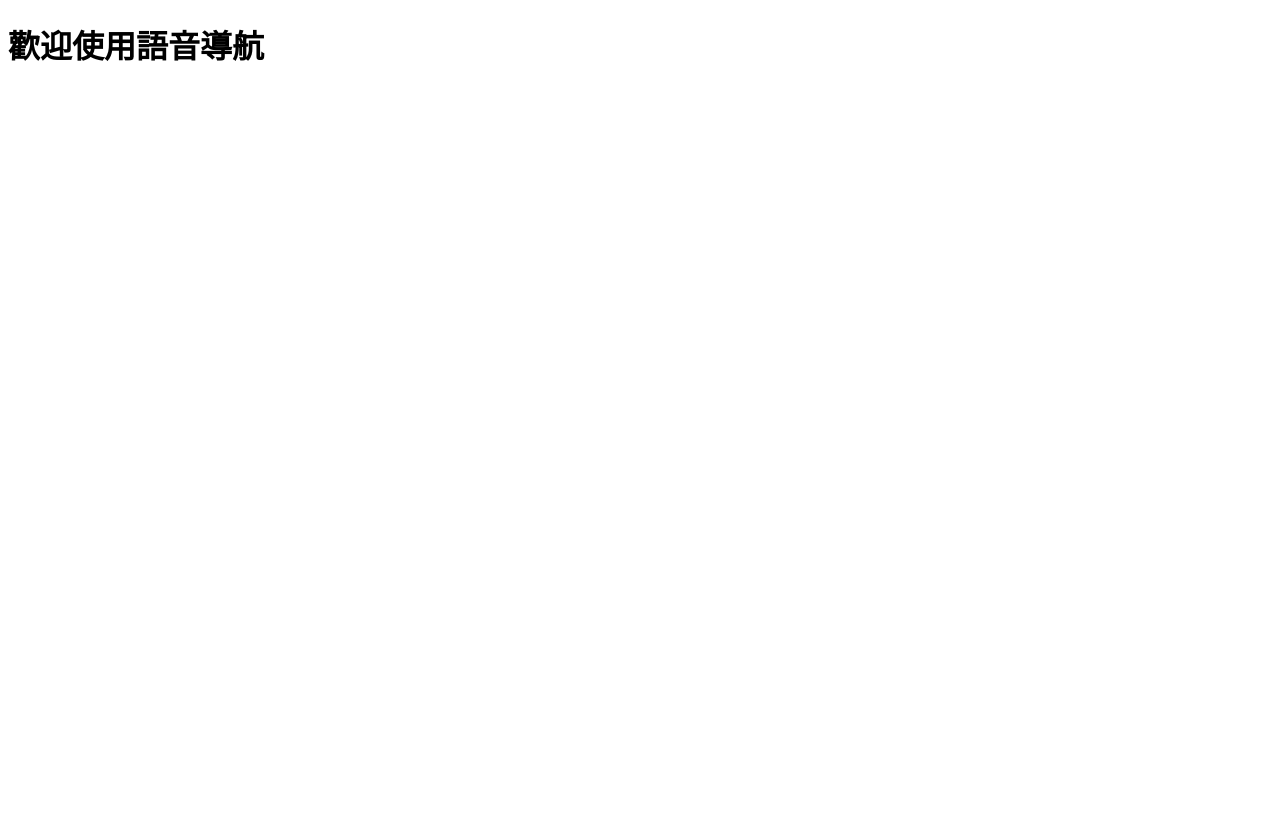
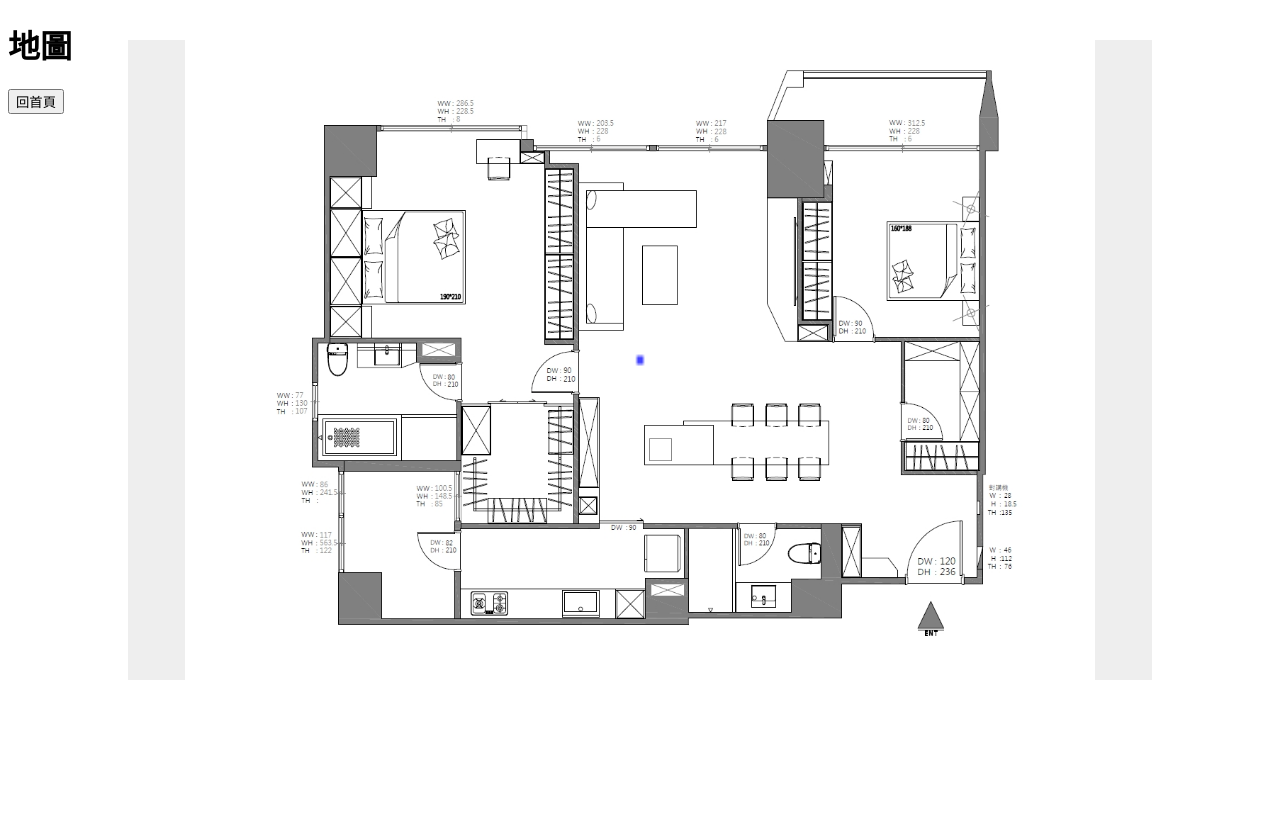
Before and after one commit to r-dap/Advertising, a Django app: page /navigation/ in a window 1280 px wide. Before the commit the page ends 61 px from the top, so only its background shows below. Run offline with Django 4.2, Linux system fonts and the light colour scheme.

Commit message:
Add map picture Add picture on navigation Fetch drawing dot on picture

```diff
--- a/templates/index.html
+++ b/templates/index.html
@@ -282,12 +282,12 @@
                 <div class="content">
                     <div class="details">
                         <h2>
-                            Assistant
+                            Location
                         </h2>
                         <p>
-                            Say what you need.
+                            See where the robot now.
                         </p>
-                        <a href="/navigation/">Go to sound assistant</a>
+                        <a href="/navigation/">Go to map</a>
                     </div>
                 </div>
             </div>
--- a/templates/navigation.html
+++ b/templates/navigation.html
@@ -1,9 +1,55 @@
 <!DOCTYPE html>
 <html>
+    <style>
+        html, body {
+          height: 100%;
+        }
+        .container {
+          height: 80%;
+          width: 80%;
+          position: absolute;
+          top: 5%;
+          left: 10%;
+          background-color: #eee;
+        }
+        img {
+            width: 100%;
+            height: 100%;
+            object-fit: contain;
+        }
+        canvas {
+            position: absolute;
+            left: 0;
+            top: 0;
+            width: 100%;
+            height: 100%;
+        }
+    </style>
+
     <head">
-        <title>Navigation</title>
+        <title>Map</title>
     </head>
     <body>
-        <h1>歡迎使用語音導航</h1>
+        <div class="container">
+            {% load static %}
+            <img src="{% static 'upload/map.jpg' %}">
+            <canvas id="canvas_i"></canvas>
+        </div>
+        <h1>地圖</h1>
+        <button onclick="location.href='/'">回首頁</button>
     </body>
+    <script>
+        var canvas2 = document.getElementById("canvas_i");
+        var ctx2 = canvas2.getContext("2d");
+        // draw a red dot on the second canvas at the center
+        var x = canvas2.width / 2; // get the x coordinate of the center
+        var y = canvas2.height / 2; // get the y coordinate of the center
+
+        // draw a red circle with radius of 5 pixels
+        ctx2.fillStyle = "blue";
+        ctx2.beginPath();
+        console.log(x,y)
+        ctx2.arc(x,y, 1, 0, Math.PI*2);
+        ctx2.fill();
+    </script>
 </html>
```
Also changed, not shown: README.md, static/map.jpg (added), upload/static/upload/map.jpg (added).
